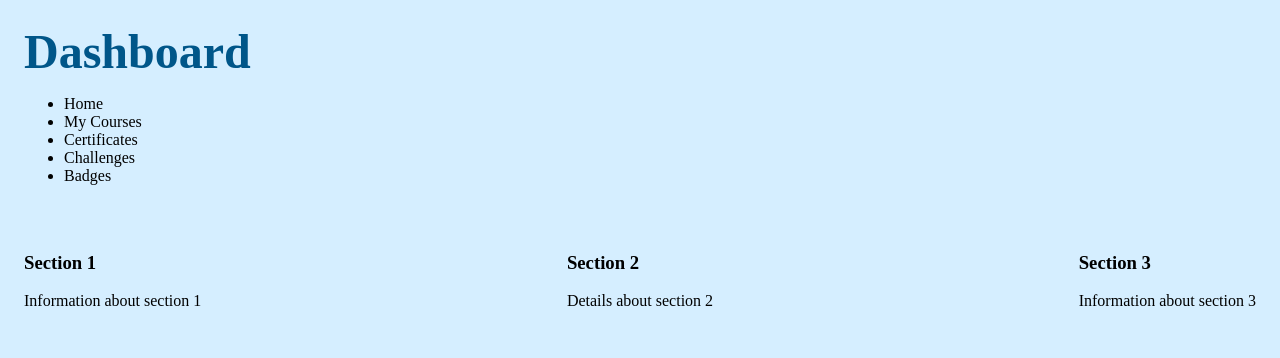
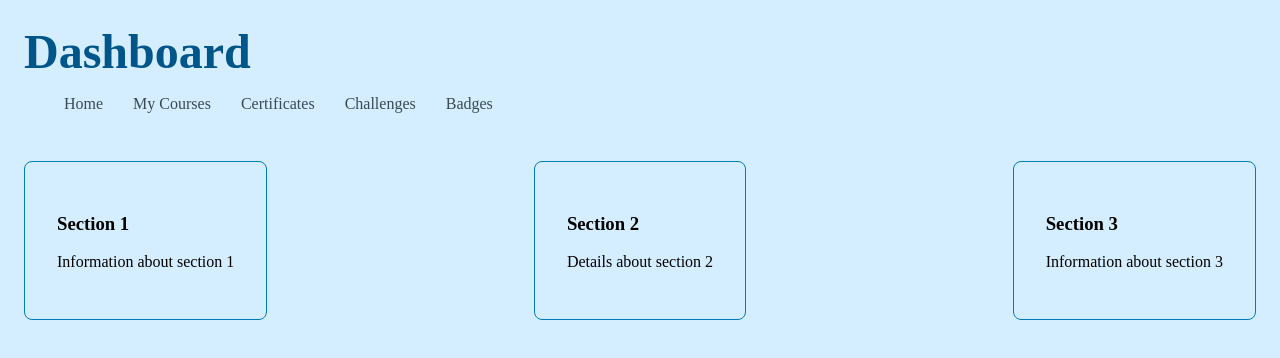
Before and after one commit to oduordaizy/10_days_of_reactjs, a React (Vite) app: page / in a window 1280 px wide. Shown: the top 358 px of the page. Built offline with nearby package versions, Linux system fonts and the light colour scheme.

Commit message:
Style: Formatted the navbar and the card

```diff
--- a/src/index.css
+++ b/src/index.css
@@ -3,16 +3,40 @@ body{
 }
 
 /*********Navbar start *******************/
+.navbar{
+    display: flex;
+    justify-content: space-between;
+
+}
 .logo{
     font-size: 3rem;
     color: #005689;
     font-weight: bold;
 }
+ul{
+    display: flex;
+    flex-direction: row;
+    gap: 30px;
+    list-style: none;
+    color: #394a51;
 
+}
+ul li:hover{
+    font-weight: bold;
+}
 /*********Navbar End *******************/
 
 
 /*********Card start *******************/
+.card{
+    border: 1px solid #007cb9;
+    padding: 2rem;
+    border-radius: 8px;
+}
+.card:hover{
+    transform: translateY(-3px);
+  box-shadow: 0 4px 8px rgba(0, 0, 0, 0.15);
+}
 
 
 
```
